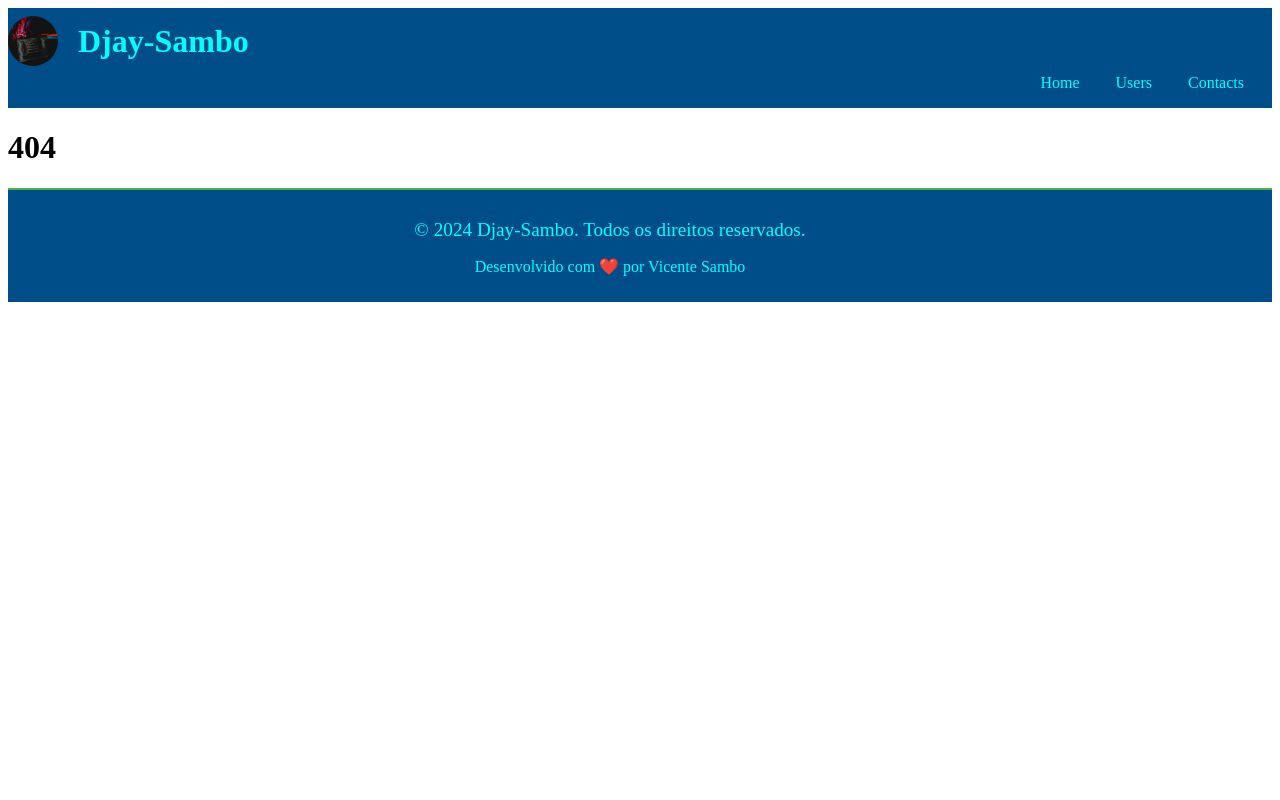
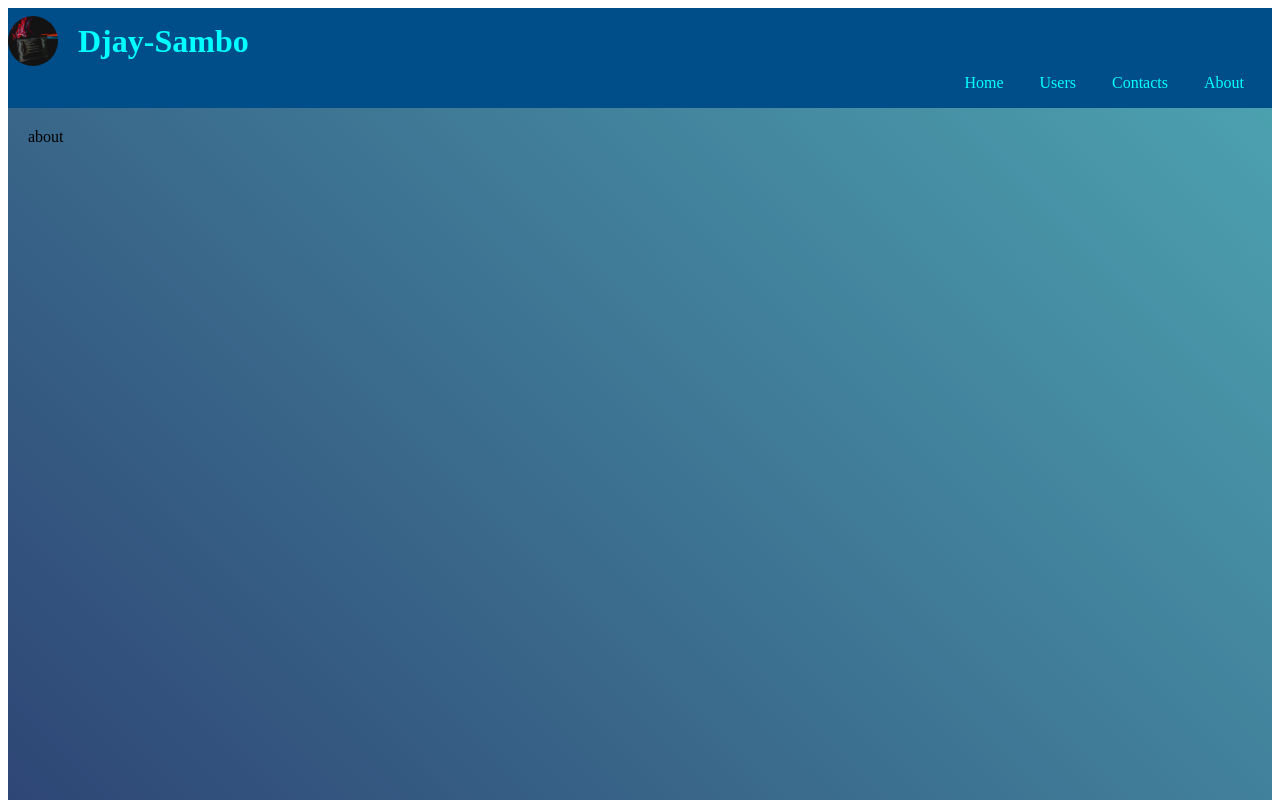
Before and after one commit to Djaysambo/Lista-de-estudantes, a React (Vite) app: page /about in a window 1280 px wide. Before the commit this address had no page. Shown: the top 800 px of the page. Built offline with nearby package versions, Linux system fonts and the light colour scheme.

Commit message:
add new pag, and route to the new pag

```diff
--- a/src/components/header/header.jsx
+++ b/src/components/header/header.jsx
@@ -10,35 +10,49 @@ export const Header = () => {
     setSearchParams({ search: searchString });
   }
   return (
+    <>
+      <header style={{ backgroundColor: "#004e89", padding: "8px 0" }}>
+        <div style={{ display: "flex", alignItems: "center" }}>
+          <div
+            style={{
+              borderRadius: "50%",
+              overflow: "hidden",
+              width: "50px",
+              height: "50px",
+              marginRight: "10px",
+            }}
+          >
+            <img
+              src="/image1.jpg"
+              alt=""
+              style={{ width: "100%", height: "auto", objectFit: "cover" }}
+            />
+          </div>
+          <h1 style={{ borderRadius: "2px", color: "aqua", margin: "0 10px" }}>
+            Djay-Sambo
+          </h1>
+        </div>
 
-    <>
-      <header style={{ backgroundColor: '#004e89', padding: '8px 0' }}>
-      <div style={{ display: 'flex', alignItems: 'center' }}>
-
-        <div style={{ borderRadius: '50%', overflow: 'hidden', width: '50px', height: '50px', marginRight: '10px' }}>
-          <img src="/image1.jpg" alt="" style={{ width: '100%', height: 'auto', objectFit: 'cover' }} />
-        </div>
-        <h1 style={{ borderRadius: "2px", color: "aqua", margin: '0 10px' }}>Djay-Sambo</h1>
-      </div>
-
-        <nav style={{
-          display: 'flex',
-          justifyContent: 'flex-end',
-          alignItems: 'center',
-          margin: '0 auto',
-          maxWidth: '100%',
-          paddingRight: '10px',
-          flexWrap: 'wrap'
-        }}>
+        <nav
+          style={{
+            display: "flex",
+            justifyContent: "flex-end",
+            alignItems: "center",
+            margin: "0 auto",
+            maxWidth: "100%",
+            paddingRight: "10px",
+            flexWrap: "wrap",
+          }}
+        >
           <Link
             to="/"
             style={{
-              margin: '0 10px',
-              color: 'aqua',
-              textDecoration: 'none',
-              padding: '8px',
-              borderRadius: '5px',
-              transition: 'background-color 0.3s ease'
+              margin: "0 10px",
+              color: "aqua",
+              textDecoration: "none",
+              padding: "8px",
+              borderRadius: "5px",
+              transition: "background-color 0.3s ease",
             }}
           >
             Home
@@ -46,12 +60,12 @@ export const Header = () => {
           <Link
             to="/users"
             style={{
-              margin: '0 10px',
-              color: 'aqua',
-              textDecoration: 'none',
-              padding: '8px',
-              borderRadius: '5px',
-              transition: 'background-color 0.3s ease'
+              margin: "0 10px",
+              color: "aqua",
+              textDecoration: "none",
+              padding: "8px",
+              borderRadius: "5px",
+              transition: "background-color 0.3s ease",
             }}
           >
             Users
@@ -59,20 +73,31 @@ export const Header = () => {
           <Link
             to="/contacts"
             style={{
-              margin: '0 10px',
-              color: 'aqua',
-              textDecoration: 'none',
-              padding: '8px',
-              borderRadius: '5px',
-              transition: 'background-color 0.3s ease'
+              margin: "0 10px",
+              color: "aqua",
+              textDecoration: "none",
+              padding: "8px",
+              borderRadius: "5px",
+              transition: "background-color 0.3s ease",
             }}
           >
             Contacts
           </Link>
+          <Link
+            to="/about"
+            style={{
+              margin: "0 10px",
+              color: "aqua",
+              textDecoration: "none",
+              padding: "8px",
+              borderRadius: "5px",
+              transition: "background-color 0.3s ease",
+            }}
+          >
+            About
+          </Link>
         </nav>
       </header>
-
     </>
-
   );
 };
--- /dev/null
+++ b/src/pages/about.jsx
@@ -0,0 +1,27 @@
+import React from "react";
+import { Header } from "../components/header/header";
+import { Gradient } from "phosphor-react";
+import Footer from "../components/footer/footer";
+
+export const About = () => {
+  return (
+    <>
+      <Header />
+      <main
+        style={{
+          background: "linear-gradient(45deg, #2c3f71ff, #4ca1afff)",
+        }}
+      >
+        <div
+          style={{
+            minHeight: "100vh",
+            padding: "20px",
+          }}
+        >
+          about
+        </div>
+      </main>
+      <Footer />
+    </>
+  );
+};
--- a/src/routes.jsx
+++ b/src/routes.jsx
@@ -4,6 +4,7 @@ import { Contacts } from "./pages/contacts";
 import { Users } from "./pages/users";
 import { UserDatails } from "./pages/user-details";
 import { ErrorPage } from "./pages/error-page";
+import { About } from "./pages/about";
 
 export const route = createBrowserRouter([
   {
@@ -23,4 +24,8 @@ export const route = createBrowserRouter([
     path: "/users/:username",
     element: <UserDatails />,
   },
+  {
+    path: "/about",
+    element: <About />,
+  },
 ]);
```
